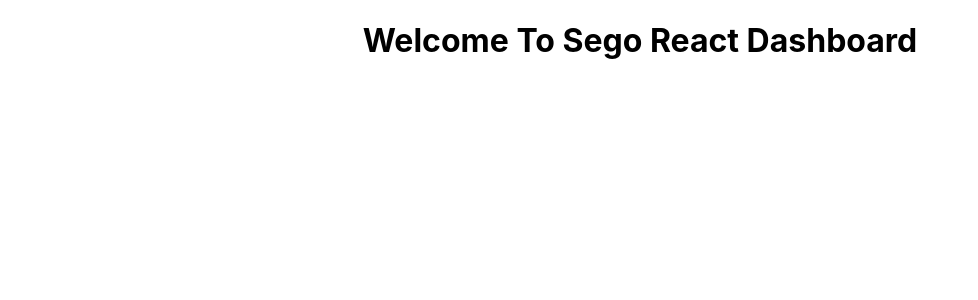
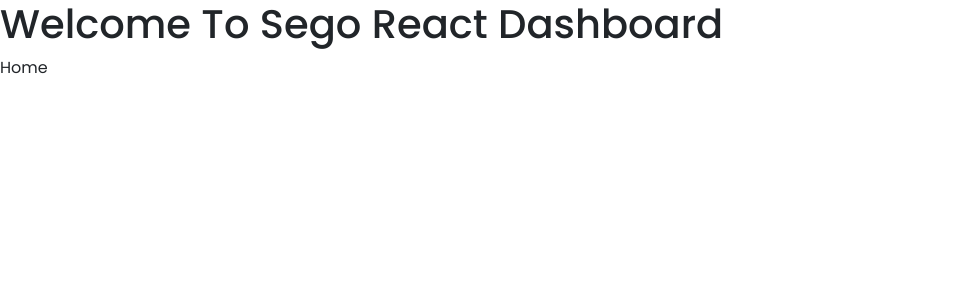
Before and after one commit to hasanmint/react-sego-dashboard-, a React (Create React App) app: page / in a window 1280 px wide. Shown: the top 300 px of the page, without its empty margins (0-978 px from the left). Built offline with nearby package versions, Linux system fonts and the light colour scheme.

Commit message:
Initial setup react route

```diff
--- a/package.json
+++ b/package.json
@@ -8,6 +8,7 @@
     "@testing-library/user-event": "^13.5.0",
     "react": "^18.2.0",
     "react-dom": "^18.2.0",
+    "react-router-dom": "^6.3.0",
     "react-scripts": "5.0.1",
     "web-vitals": "^2.1.4"
   },
--- a/public/index.html
+++ b/public/index.html
@@ -24,7 +24,14 @@
       work correctly both with client-side routing and a non-root public URL.
       Learn how to configure a non-root public URL by running `npm run build`.
     -->
-    <title>React App</title>
+    <title>Sego-React-Dashboard </title>
+
+    <!-- Gogole fonts CSS -->
+    <link rel="preconnect" href="https://fonts.googleapis.com">
+    <link rel="preconnect" href="https://fonts.gstatic.com" crossorigin>
+    <link href="https://fonts.googleapis.com/css2?family=Poppins:wght@400;500;600;700&display=swap" rel="stylesheet">
+
+    <link href="https://cdn.jsdelivr.net/npm/bootstrap@5.0.2/dist/css/bootstrap.min.css" rel="stylesheet" integrity="sha384-EVSTQN3/azprG1Anm3QDgpJLIm9Nao0Yz1ztcQTwFspd3yD65VohhpuuCOmLASjC" crossorigin="anonymous">
   </head>
   <body>
     <noscript>You need to enable JavaScript to run this app.</noscript>
@@ -39,5 +46,8 @@
       To begin the development, run `npm start` or `yarn start`.
       To create a production bundle, use `npm run build` or `yarn build`.
     -->
+
+    <script src="https://cdn.jsdelivr.net/npm/bootstrap@5.0.2/dist/js/bootstrap.bundle.min.js" integrity="sha384-MrcW6ZMFYlzcLA8Nl+NtUVF0sA7MsXsP1UyJoMp4YLEuNSfAP+JcXn/tWtIaxVXM" crossorigin="anonymous"></script>
+
   </body>
 </html>
--- a/src/App.css
+++ b/src/App.css
@@ -1,38 +1,4 @@
-.App {
-  text-align: center;
+
+body{
+  font-family: 'Poppins', sans-serif;
 }
-
-.App-logo {
-  height: 40vmin;
-  pointer-events: none;
-}
-
-@media (prefers-reduced-motion: no-preference) {
-  .App-logo {
-    animation: App-logo-spin infinite 20s linear;
-  }
-}
-
-.App-header {
-  background-color: #282c34;
-  min-height: 100vh;
-  display: flex;
-  flex-direction: column;
-  align-items: center;
-  justify-content: center;
-  font-size: calc(10px + 2vmin);
-  color: white;
-}
-
-.App-link {
-  color: #61dafb;
-}
-
-@keyframes App-logo-spin {
-  from {
-    transform: rotate(0deg);
-  }
-  to {
-    transform: rotate(360deg);
-  }
-}
--- a/src/App.js
+++ b/src/App.js
@@ -1,10 +1,16 @@
 import logo from './logo.svg';
 import './App.css';
+import { Routes,Route } from 'react-router-dom';
+import Home from './components/Home';
 
 function App() {
   return (
     <div className="App">
       <h1>Welcome To Sego React Dashboard  </h1>
+      <Routes>
+        <Route path="/" element={<Home></Home>} />
+        {/* <Route path="about" element={<About />} /> */}
+      </Routes>
     </div>
   );
 }
--- /dev/null
+++ b/src/components/Home.js
@@ -0,0 +1,11 @@
+import React from 'react';
+
+const Home = () => {
+    return (
+        <>
+          Home
+        </>
+    );
+};
+
+export default Home;
--- a/src/index.js
+++ b/src/index.js
@@ -3,11 +3,14 @@ import ReactDOM from 'react-dom/client';
 import './index.css';
 import App from './App';
 import reportWebVitals from './reportWebVitals';
+import { BrowserRouter } from 'react-router-dom';
 
 const root = ReactDOM.createRoot(document.getElementById('root'));
 root.render(
   <React.StrictMode>
+    <BrowserRouter>
     <App />
+    </BrowserRouter>
   </React.StrictMode>
 );
 
```
Also changed, not shown: 1 other file (tests, documents, lock files or other folders).
